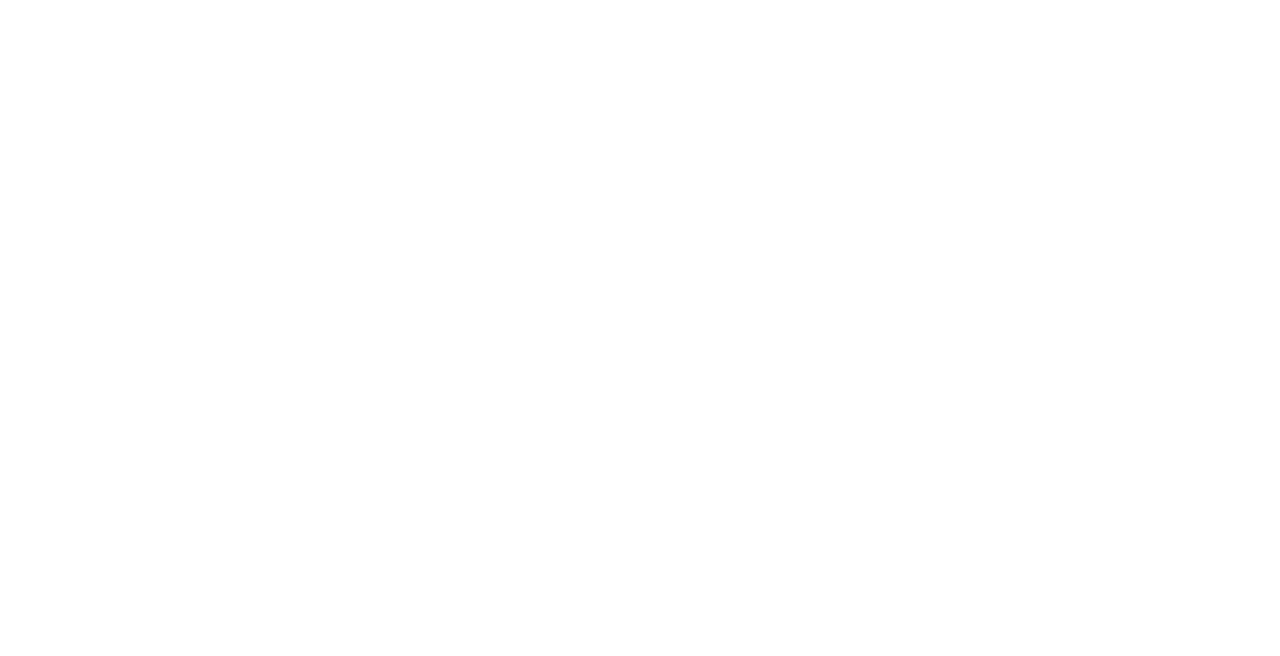
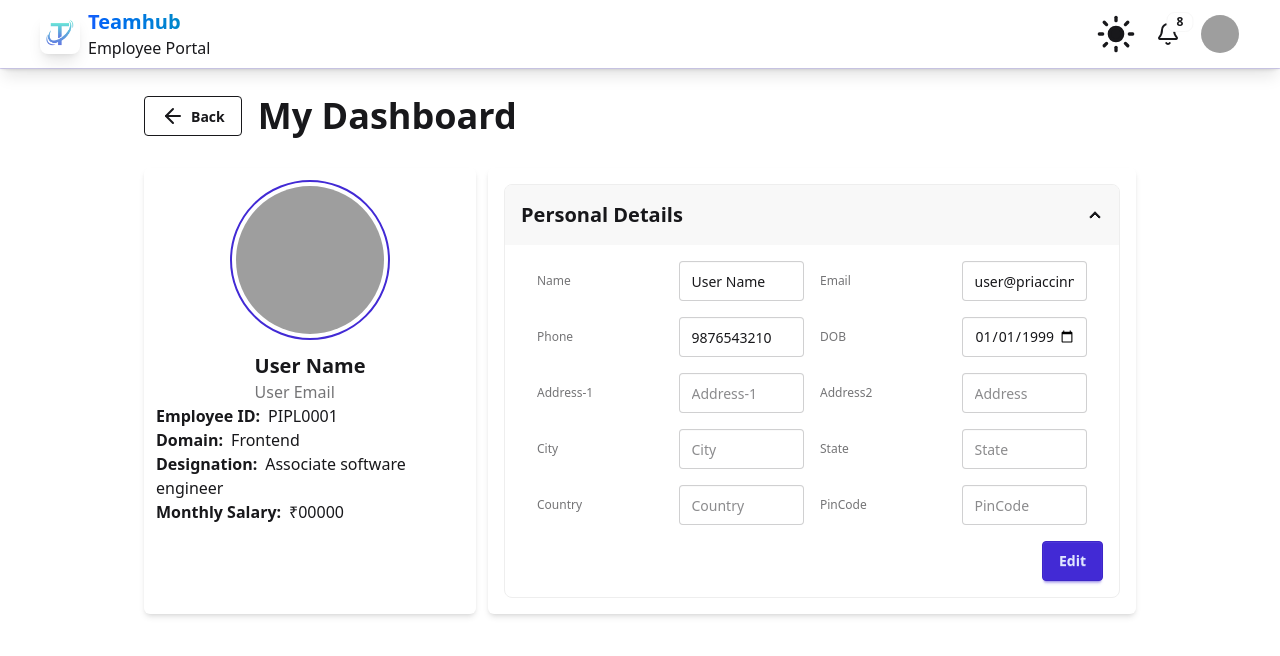
Before and after one commit to venkatsait33/TEAMHUB, a React (Vite) app: page /profile in a window 1280 px wide. Before the commit this address had no page. Shown: the top 656 px of the page. Built offline with nearby package versions, Linux system fonts and the light colour scheme; grey boxes are pictures that could not be loaded.

Commit message:
created Profile page

```diff
--- a/index.html
+++ b/index.html
@@ -2,9 +2,13 @@
 <html lang="en" data-theme="light">
   <head>
     <meta charset="UTF-8" />
-    <link rel="icon" type="image/svg+xml" href="/vite.svg" />
+    <link
+      rel="icon"
+      type="image/svg+xml"
+      href="/src/assets/teamhub-logo-vfl_EB37.png"
+    />
     <meta name="viewport" content="width=device-width, initial-scale=1.0" />
-    <title>teamhub</title>
+    <title>TeamHub Where Your workday start</title>
   </head>
   <body>
     <div id="root"></div>
--- a/src/App.jsx
+++ b/src/App.jsx
@@ -2,6 +2,7 @@ import React from "react";
 import { Route, Routes } from "react-router-dom";
 import Login from "./pages/Login";
 import HomePage from "./pages/HomePage";
+import ProfilePage from "./pages/ProfilePage";
 
 const App = () => {
   return (
@@ -9,6 +10,7 @@ const App = () => {
       <Routes>
         <Route path="/" element={<Login />} />
         <Route path="/home" element={<HomePage />} />
+        <Route path="/profile" element={<ProfilePage />} />
       </Routes>
     </div>
   );
--- a/src/components/Employee/Payslip.jsx
+++ b/src/components/Employee/Payslip.jsx
@@ -1,7 +1,38 @@
-import React from "react";
+import { FileText } from "lucide-react";
 
 const Payslip = () => {
-  return <div>Payslip</div>;
+  return (
+    <div className="p-6">
+      <div className="flex flex-col gap-6">
+        <div>
+          <h1 className=" text-2xl font-semibold">My Payslips</h1>
+          <span className="label">Download your monthly salary payslips</span>
+        </div>
+        <div className=" flex justify-center items-center mx-auto flex-col shadow-md rounded-md p-4 w-full h-[300px]">
+          <div>
+            <FileText size={44} className="text-gray-400" />
+          </div>
+          <p>No Payslips found for your account.</p>
+          <p className=" text-warning">
+            * If there is any wrong in payslip, FeelFree to contact HR *
+          </p>
+        </div>
+        <div className="flex items-center space-x-6 shadow-md rounded-md p-4">
+          <div>
+            <FileText size={40} className="" />
+          </div>
+          <div className="flex flex-col gap-3">
+            <p className=" text-xl font-semibold">About Payslips</p>
+            <span>Payslips are generated every month by HR</span>
+            <span>They include salary, deductions and net pay</span>
+            <span className=" text-info">
+              FOr missing payslips, Please contact HR
+            </span>
+          </div>
+        </div>
+      </div>
+    </div>
+  );
 };
 
 export default Payslip;
--- a/src/components/Navbar.jsx
+++ b/src/components/Navbar.jsx
@@ -1,4 +1,5 @@
 import { Bell, Moon, Sun } from "lucide-react";
+import { Link } from "react-router-dom";
 
 const Navbar = () => {
   return (
@@ -82,10 +83,10 @@ const Navbar = () => {
                 className="menu menu-sm dropdown-content bg-base-100 rounded-box z-1 mt-3 w-52 p-2 shadow"
               >
                 <li>
-                  <a className="justify-between">
+                  <Link to="/profile" className="justify-between">
                     Profile
                     <span className="badge">New</span>
-                  </a>
+                  </Link>
                 </li>
                 <li>
                   <a>Settings</a>
--- a/src/components/Sidebar.jsx
+++ b/src/components/Sidebar.jsx
@@ -22,18 +22,18 @@ const Sidebar = ({ activeMenu, setActiveMenu, setIsSidebarOpen }) => {
     },
     {
       icon: <NotebookTabs />,
-      title: "Leaves",
+      title: "Request Leave",
     },
     {
       icon: <ClipboardCheck />,
-      title: "Payslips",
+      title: "My Payslips",
     },
   ];
 
   const handleMenuClick = (item) => {
     setActiveMenu(item);
 
-    // 👇 Close sidebar if on small screens
+    //  Close sidebar if on small screens
     if (window.innerWidth < 768) {
       setIsSidebarOpen(false);
     }
--- /dev/null
+++ b/src/pages/ProfilePage.jsx
@@ -0,0 +1,159 @@
+import { useState } from "react";
+import Navbar from "../components/Navbar";
+import { ArrowLeft } from "lucide-react";
+import { Link } from "react-router-dom";
+
+const ProfilePage = () => {
+  const [isOpen, setIsOpen] = useState(true);
+  return (
+    <>
+      <Navbar />
+      <div className=" mt-20 p-4 max-w-5xl mx-auto">
+        <div>
+          <div className="flex space-x-4 items-center">
+            <Link to="/home" className="btn btn-outline">
+              <ArrowLeft /> Back
+            </Link>
+            <h1 className=" text-4xl font-semibold">My Dashboard</h1>
+          </div>
+        </div>
+        <div className="flex gap-3 mt-8">
+          <div className="shadow-md rounded-md p-3 flex-1 ">
+            <div className="flex justify-center gap-3 items-center mx-auto flex-col">
+              <div>
+                <div className=" h-40 ">
+                  <div className="btn w-40 h-40 p-1 btn-ghost border-2 border-primary btn-circle avatar">
+                    <div className=" rounded-full">
+                      <img
+                        alt="Tailwind CSS Navbar component"
+                        src="https://img.daisyui.com/images/stock/photo-1534528741775-53994a69daeb.webp"
+                      />
+                    </div>
+                  </div>
+                </div>
+              </div>
+              <div className="flex justify-center items-center mx-auto flex-col">
+                <div>
+                  <h1 className="text-xl font-semibold">User Name</h1>
+                  <span className="label">User Email</span>
+                </div>
+                <div>
+                  <div className=" space-x-2">
+                    {" "}
+                    <span className=" font-semibold">Employee ID:</span>
+                    <span>PIPL0001</span>
+                  </div>
+                  <div className=" space-x-2">
+                    <span className=" font-semibold">Domain:</span>
+                    <span>Frontend</span>
+                  </div>
+                  <div className=" space-x-2">
+                    <span className=" font-semibold">Designation:</span>
+                    <span>Associate software engineer </span>
+                  </div>
+                  <div className=" space-x-2">
+                    <span className=" font-semibold">Monthly Salary:</span>
+                    <span>₹00000</span>
+                  </div>
+                </div>
+              </div>
+            </div>
+          </div>
+          <div className="flex-2 p-4 shadow-md rounded-md">
+            <div className="space-y-4">
+              <div className="collapse bg-base-100 border border-base-300 collapse-arrow">
+                <input
+                  type="checkbox"
+                  checked={isOpen}
+                  onChange={() => setIsOpen(!isOpen)}
+                />
+
+                <div className="collapse-title font-semibold text-xl bg-base-200">
+                  Personal Details
+                </div>
+
+                <div className="collapse-content text-sm">
+                  <div>
+                    <form>
+                      <fieldset className="fieldset p-4 grid md:grid-cols-4 grid-cols-2 gap-4 ">
+                        <label className="label">Name</label>
+                        <input
+                          type="text"
+                          className="input"
+                          placeholder="User Name"
+                          value="User Name"
+                        />
+
+                        <label className="label">Email</label>
+                        <input
+                          type="email"
+                          className="input"
+                          placeholder="Email"
+                          value="user@priaccinnovations.ai"
+                        />
+                        <label className="label">Phone</label>
+                        <input
+                          type="phone"
+                          className="input"
+                          placeholder="Phone"
+                          value="9876543210"
+                        />
+                        <label className="label">DOB</label>
+                        <input
+                          type="date"
+                          className="input"
+                          placeholder="Date Of Birth"
+                          value="1999-01-01"
+                        />
+                        <label className="label">Address-1</label>
+                        <input
+                          type="address"
+                          className="input"
+                          placeholder="Address-1"
+                        />
+                        <label className="label">Address2</label>
+                        <input
+                          type="address"
+                          className="input"
+                          placeholder="Address"
+                        />
+                        <label className="label">City</label>
+                        <input
+                          type="text"
+                          className="input"
+                          placeholder="City"
+                        />
+                        <label className="label">State</label>
+                        <input
+                          type="text"
+                          className="input"
+                          placeholder="State"
+                        />
+                        <label className="label">Country</label>
+                        <input
+                          type="text"
+                          className="input"
+                          placeholder="Country"
+                        />
+                        <label className="label">PinCode</label>
+                        <input
+                          type="text"
+                          className="input"
+                          placeholder="PinCode"
+                        />
+                      </fieldset>
+                      <div className="flex justify-end">
+                        <button className="btn btn-primary ">Edit</button>
+                      </div>
+                    </form>
+                  </div>
+                </div>
+              </div>
+            </div>
+          </div>
+        </div>
+      </div>
+    </>
+  );
+};
+export default ProfilePage;
```
Also changed, not shown: src/components/Employee/EmployeeAttendanceClock.jsx (+5 -5 lines), src/components/Employee/LeaveManagement.jsx (+52 -1 lines), src/components/HomePageLayout.jsx (+7 -7 lines).
